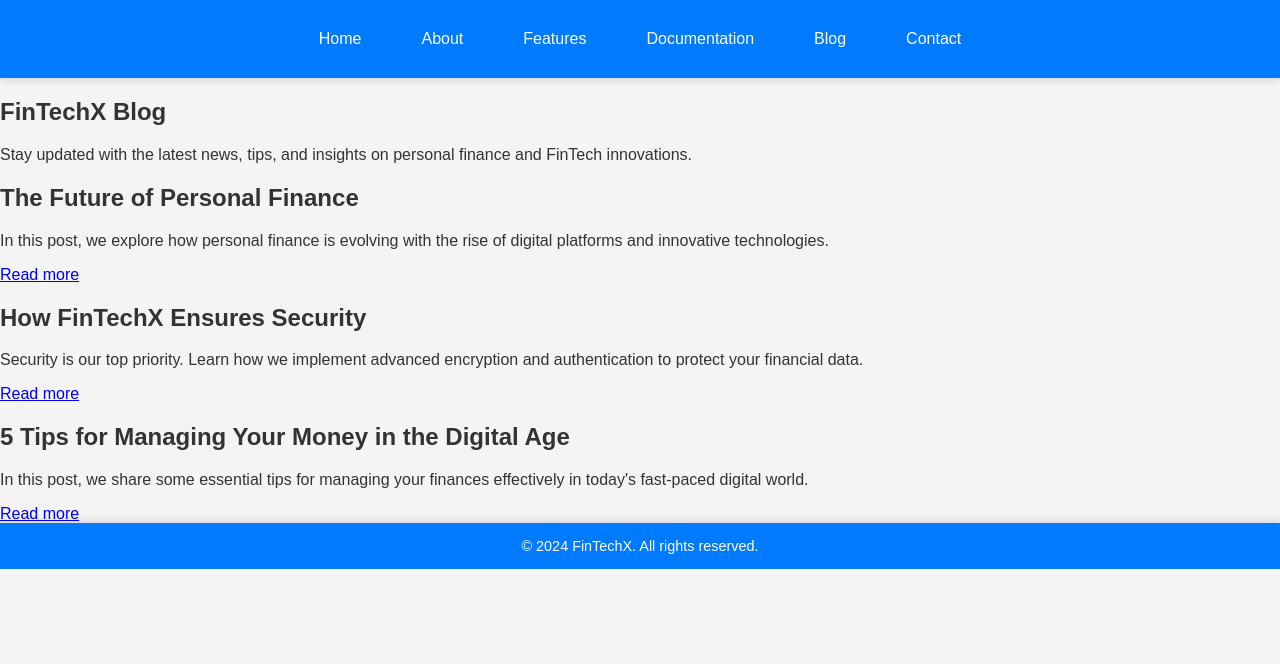
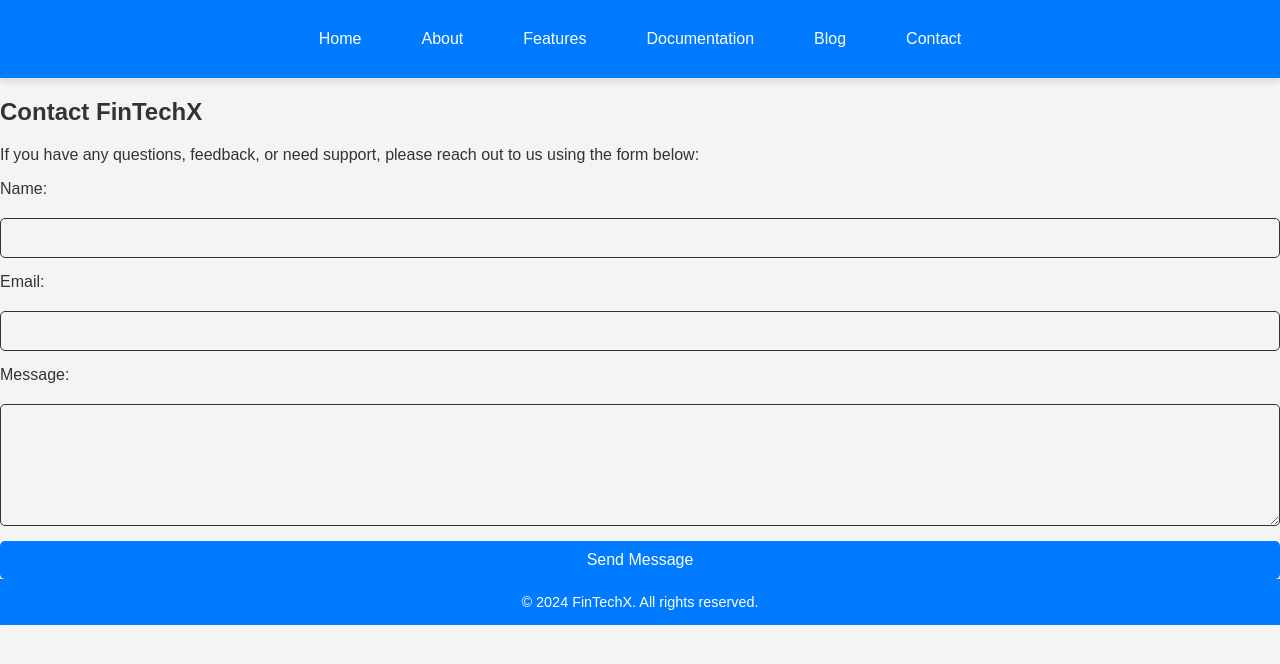
Before and after one commit to programmerraju/FintechX, a plain HTML site: page blog.html in a window 1280 px wide. Drawn offline with Linux system fonts and the light colour scheme.

Commit message:
update blog.html

```diff
--- a/blog.html
+++ b/blog.html
@@ -3,7 +3,7 @@
 <head>
     <meta charset="UTF-8">
     <meta name="viewport" content="width=device-width, initial-scale=1.0">
-    <title>Blog | FinTechX</title>
+    <title>Contact | FinTechX</title>
     <link rel="stylesheet" href="styles.css">
     <link href="https://fonts.googleapis.com/css2?family=Roboto:wght@400;700&display=swap" rel="stylesheet">
 </head>
@@ -19,27 +19,22 @@
         </nav>
     </header>
 
-    <section id="blog">
-        <h1>FinTechX Blog</h1>
-        <p>Stay updated with the latest news, tips, and insights on personal finance and FinTech innovations.</p>
+    <section id="contact">
+        <h1>Contact FinTechX</h1>
+        <p>If you have any questions, feedback, or need support, please reach out to us using the form below:</p>
 
-        <div class="blog-post">
-            <h2>The Future of Personal Finance</h2>
-            <p>In this post, we explore how personal finance is evolving with the rise of digital platforms and innovative technologies.</p>
-            <a href="#">Read more</a>
-        </div>
+        <form action="#" method="POST">
+            <label for="name">Name:</label>
+            <input type="text" id="name" name="name" required>
 
-        <div class="blog-post">
-            <h2>How FinTechX Ensures Security</h2>
-            <p>Security is our top priority. Learn how we implement advanced encryption and authentication to protect your financial data.</p>
-            <a href="#">Read more</a>
-        </div>
+            <label for="email">Email:</label>
+            <input type="email" id="email" name="email" required>
 
-        <div class="blog-post">
-            <h2>5 Tips for Managing Your Money in the Digital Age</h2>
-            <p>In this post, we share some essential tips for managing your finances effectively in today's fast-paced digital world.</p>
-            <a href="#">Read more</a>
-        </div>
+            <label for="message">Message:</label>
+            <textarea id="message" name="message" rows="4" required></textarea>
+
+            <button type="submit">Send Message</button>
+        </form>
     </section>
 
     <footer>
```
